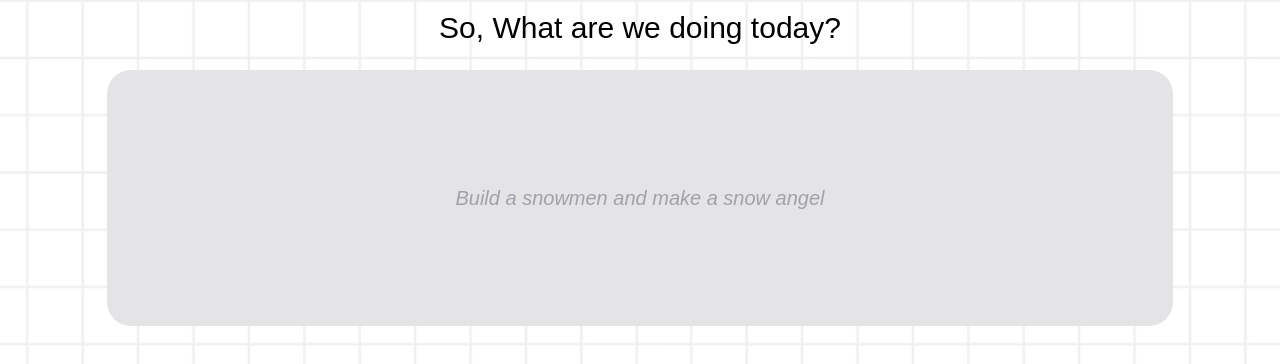
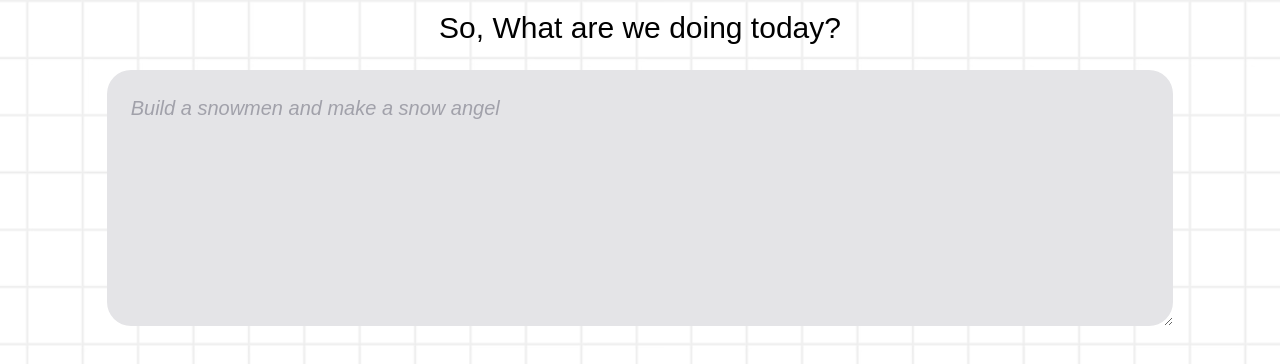
Before and after one commit to Brian1nONLY/AI-powered-step-generator-app, a React (Create React App) app in the folder client/: page / in a window 1280 px wide. Shown: the part 282-646 px from the top of the page. Built offline with nearby package versions, Linux system fonts and the light colour scheme.

Commit message:
Update InputField.js

```diff
--- a/client/src/Components/InputField.js
+++ b/client/src/Components/InputField.js
@@ -2,10 +2,10 @@ function InputField() {
 
     return (
      <div className="flex flex-row justify-center">
-       <input className="bg-zinc-200 text-xl h-64 w-10/12 rounded-3xl placeholder:italic font-body placeholder:text-zinc-400 align-text-top text-center"
+       <textarea className="bg-zinc-200 text-xl h-64 w-10/12 rounded-3xl placeholder:italic font-body placeholder:text-zinc-400  align-left p-6"
         placeholder="Build a snowmen and make a snow angel"  >
 
-       </input>
+       </textarea>
       </div>
     );
   }
```
